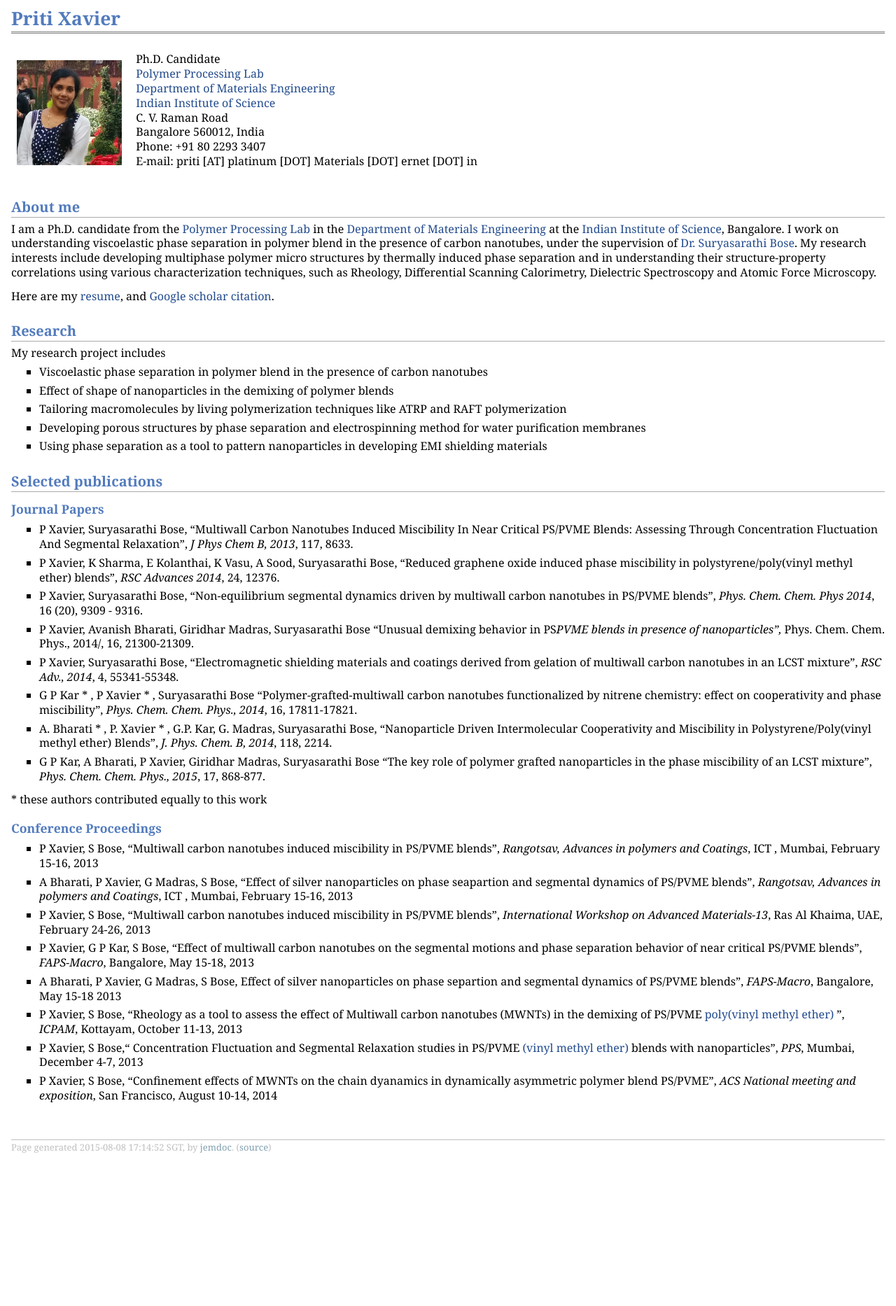
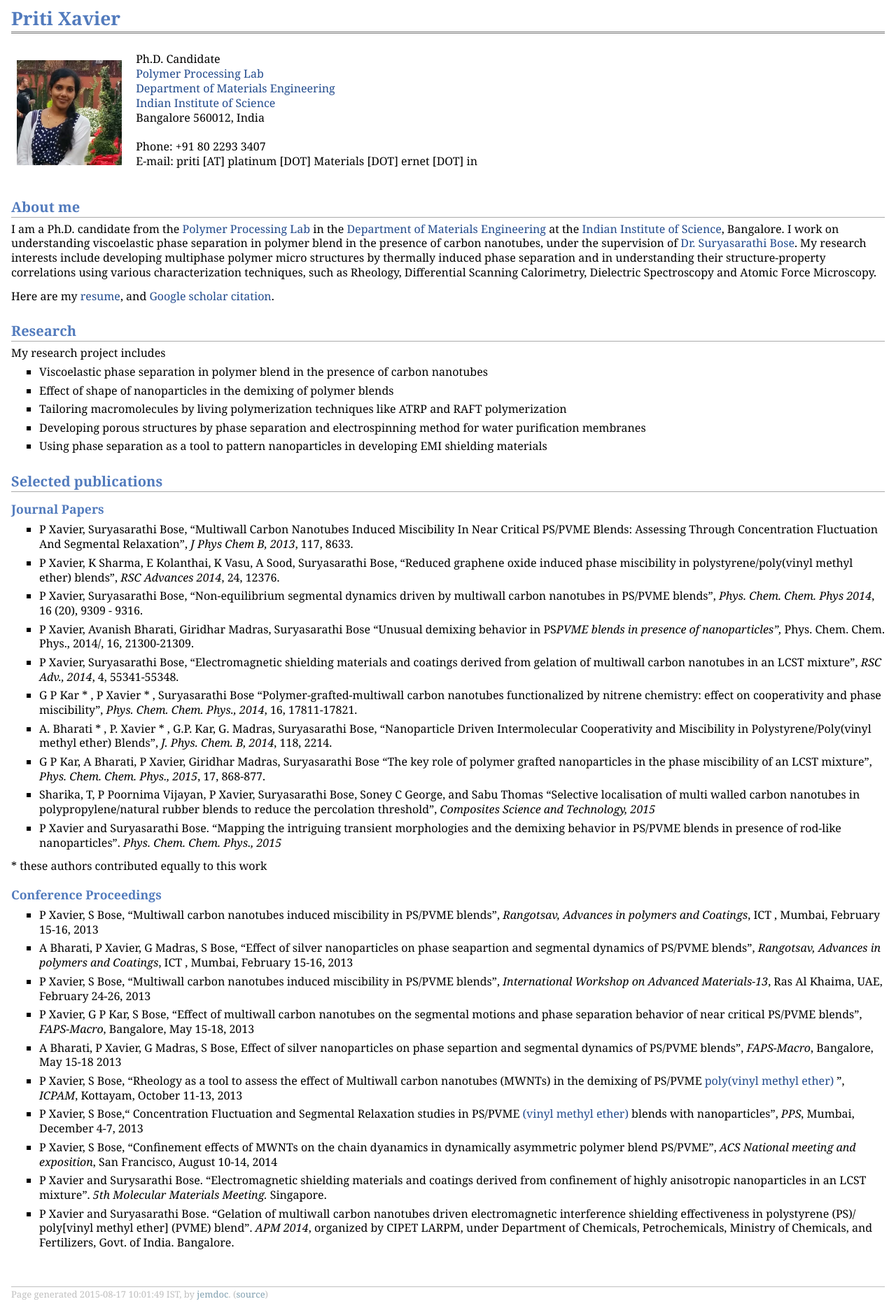
Before and after one commit to pritix/pritix.github.io, a plain HTML site: page index.html in a window 1280 px wide. Shown: the whole page at 70% size. Before the commit the page ends 1656 px from the top, so only its background shows below. Drawn offline with Linux system fonts and the light colour scheme.

Commit message:
Updated publications

```diff
--- a/index.html
+++ b/index.html
@@ -18,8 +18,8 @@
 <a href="https://sites.google.com/site/polymerprocessinggroup/home">Polymer Processing Lab</a><br />
 <a href="http://materials.iisc.ernet.in/web/">Department of Materials Engineering</a><br />
 <a href="http://www.iisc.ernet.in/">Indian Institute of Science</a><br />
-C. V. Raman Road<br />
 Bangalore 560012, India<br />
+<br />
 Phone: +91 80 2293 3407 <br />
 E-mail: priti [AT] platinum [DOT] Materials [DOT] ernet [DOT] in</p>
 </td></tr></table>
@@ -59,6 +59,10 @@ E-mail: priti [AT] platinum [DOT] Materials [DOT] ernet [DOT] in</p>
 </li>
 <li><p>G P Kar, A Bharati, P Xavier, Giridhar Madras, Suryasarathi Bose “The key role of polymer grafted nanoparticles in the phase miscibility of an LCST mixture”, <i>Phys. Chem. Chem. Phys., 2015</i>, 17, 868-877.</p>
 </li>
+<li><p>Sharika, T, P Poornima Vijayan, P Xavier, Suryasarathi Bose, Soney C George, and Sabu Thomas “Selective localisation of multi walled carbon nanotubes in polypropylene/natural rubber blends to reduce the percolation threshold”, <i>Composites Science and Technology, 2015</i></p>
+</li>
+<li><p>P Xavier and Suryasarathi Bose. “Mapping the intriguing transient morphologies and the demixing behavior in PS/PVME blends in presence of rod-like nanoparticles”. <i>Phys. Chem. Chem. Phys., 2015</i></p>
+</li>
 </ul>
 <p>* these authors contributed equally to this work</p>
 <h3>Conference Proceedings</h3>
@@ -79,10 +83,14 @@ E-mail: priti [AT] platinum [DOT] Materials [DOT] ernet [DOT] in</p>
 </li>
 <li><p>P Xavier, S Bose, “Confinement effects of MWNTs on the chain dyanamics in dynamically asymmetric polymer blend PS/PVME”, <i>ACS National meeting and exposition</i>, San Francisco, August 10-14, 2014</p>
 </li>
+<li><p>P Xavier and Surysarathi Bose. “Electromagnetic shielding materials and coatings derived from confinement of highly anisotropic nanoparticles in an LCST mixture”. <i>5th Molecular Materials Meeting.</i> Singapore.</p>
+</li>
+<li><p>P Xavier and Suryasarathi Bose. “Gelation of multiwall carbon nanotubes driven electromagnetic interference shielding effectiveness in polystyrene (PS)/ poly[vinyl methyl ether] (PVME) blend”. <i>APM 2014</i>, organized by CIPET LARPM, under Department of Chemicals, Petrochemicals, Ministry of Chemicals, and Fertilizers, Govt. of India. Bangalore.</p>
+</li>
 </ul>
 <div id="footer">
 <div id="footer-text">
-Page generated 2015-08-08 17:14:52 SGT, by <a href="http://jemdoc.jaboc.net/">jemdoc</a>.
+Page generated 2015-08-17 10:01:49 IST, by <a href="http://jemdoc.jaboc.net/">jemdoc</a>.
 (<a href="index.jemdoc">source</a>)
 </div>
 </div>
```
